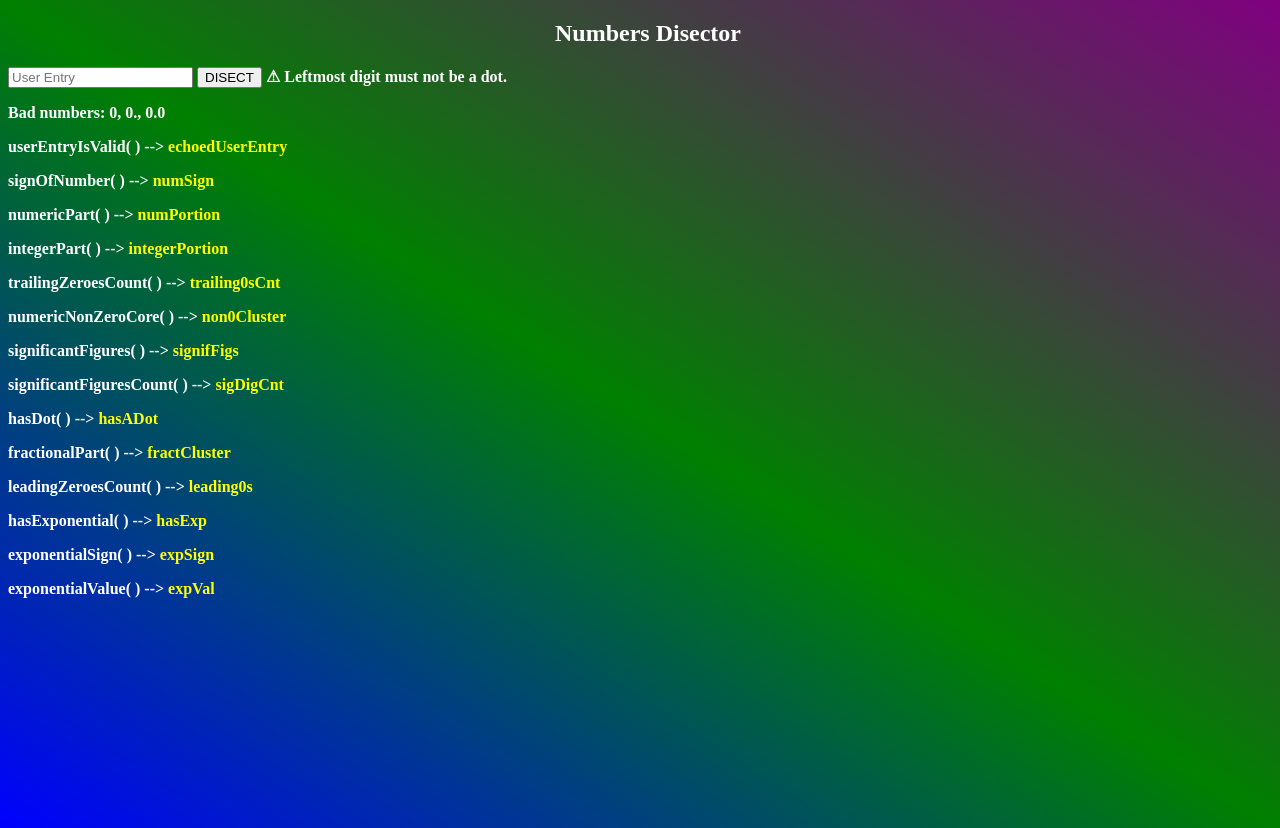
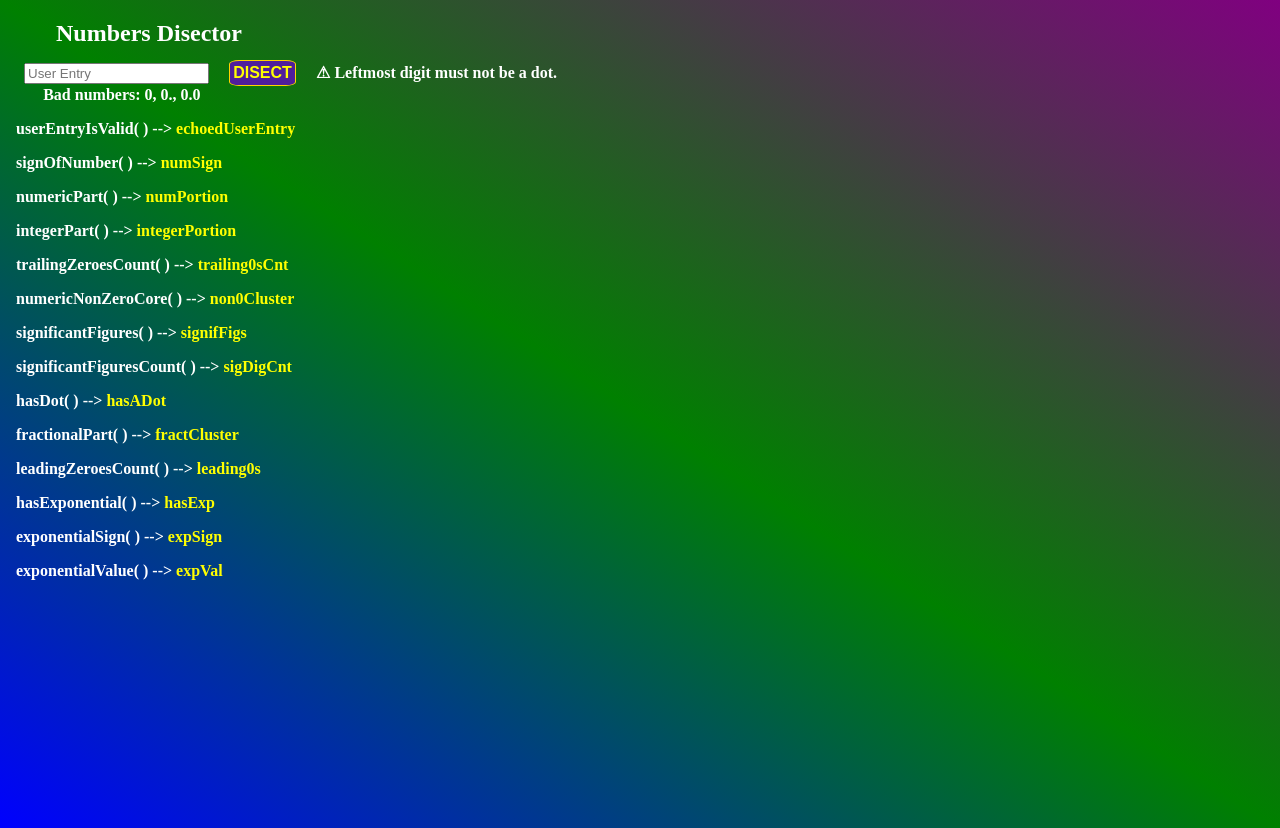
Before and after one commit to GoldenNerd/numberDisectorLib, a plain HTML site: page index.html in a window 1280 px wide. Drawn offline with Linux system fonts and the light colour scheme.

Commit message:
Update style.css

```diff
--- a/style.css
+++ b/style.css
@@ -7,8 +7,14 @@ background-image: linear-gradient(to bottom left, purple, green, blue);
 }
 
 h2 {
-outline: 1px solid transparent ;
-text-align: center;
+outline: 1px solid transparent;
+display: block;
+margin-bottom: 0.5rem;
+margin-left: 3rem;
+}
+
+p {
+margin-left: 0.5rem;
 }
 
 span {
@@ -16,14 +22,28 @@ font-weight: bolder;
 color: yellow;
 }
 
-#test-btn {
+label {
+display: inline-block;
+margin-bottom: 0;
+margin-left: 1rem;
+}
+#advice {
 display: block;
-margin: 0.5rem 0 0 5rem;
+margin: 0 auto 0.75rem 2.2rem;
+}
+#disect-button {
+display: inline-block;
+margin: 0 0 0 1rem;
 background-color: #4f1e9c;
 border:1px solid #ffd400 ;
 border-radius: 15%;
 font-size: 1rem;
 font-weight: bolder;
-padding: 0.5rem;
+padding: 0.2rem;
 color: yellow ;
 }
+
+#user-entry {
+margin-top: 0.5rem;
+margin-left: 1rem;
+}
```
